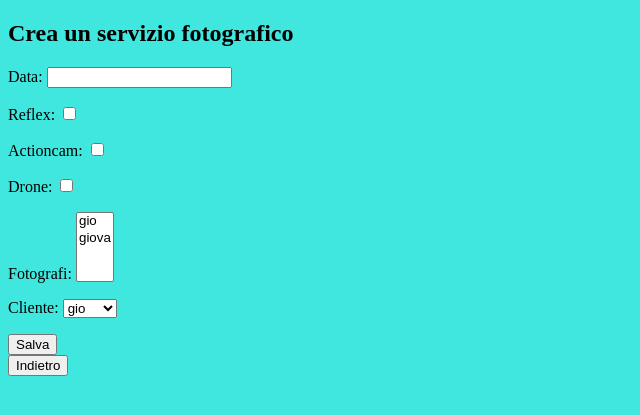
After one commit to GiovanniCocchi/Progetto_esame, a Django app: page /Gestione//Prenotazione/ in a window 1280 px wide. The commit adds this page. Shown: the top 415 px of the page, without its empty margins (0-640 px from the left). Run offline with Django 4.2, Linux system fonts and the light colour scheme; data comes from the database, SQL or seed files in the repository; both versions use the stored data as it was after the commit.

Commit message:
Fino a creazione di un servizio

```diff
--- a/Gestione/models.py
+++ b/Gestione/models.py
@@ -7,8 +7,8 @@ class Servizio(models.Model):
     reflex = models.BooleanField()
     actioncam = models.BooleanField()
     drone = models.BooleanField()
-    #fotografi = models.ForeignKey(User, on_delete=models.CASCADE)
-    #cliente = models.ForeignKey(User, on_delete=models.CASCADE)
+    fotografi = models.ManyToManyField(User, related_name='servizio_fotografi',default='Blyad ')
+    cliente = models.ForeignKey(User, on_delete=models.CASCADE, related_name='servizio_cliente', default='Blyad ')
 
 
     class Meta:
--- a/Gestione/urls.py
+++ b/Gestione/urls.py
@@ -10,4 +10,7 @@ urlpatterns = [
     #path('Download/',Download,name='scarica_immagini'),
     #path('Pagina_utente/', Pagina_utente, name='Pagina_utente'),
     #path('download/<str:file_name>/', download_file, name='download_file'),
+    path('/Prenotazione/', Prenotazione_Servizio.as_view(), name='Prenotazione'),
+    # effettuata una prenotazione, viene redirectato alla home del cliente
+    path('Servizio_prenotato/', ServizioPrenotato, name='ServizioPrenotato')
 ]
--- a/Gestione/views.py
+++ b/Gestione/views.py
@@ -1,3 +1,18 @@
+from django.contrib.auth.models import User
 from django.shortcuts import render
+from django.urls import reverse_lazy
+from django.views.generic import CreateView
+
+from Photoapp.forms import CreaServizio
+
 
 # Create your views here.
+
+
+class Prenotazione_Servizio(CreateView):
+    form_class = CreaServizio
+    template_name ="Crea_servizio.html"
+    success_url = reverse_lazy("ServizioPrenotato")
+
+def ServizioPrenotato(request):
+    return render(request, template_name="Servizio_prenotato.html")
--- a/Photoapp/forms.py
+++ b/Photoapp/forms.py
@@ -1,6 +1,11 @@
 # FILE NEL QUALE METTO LE PAGINE
+from crispy_forms.helper import FormHelper
+from crispy_forms.layout import Submit
 from django.contrib.auth.forms import UserCreationForm
 from django.contrib.auth.models import Group
+from django import forms
+
+from Gestione.models import Servizio
 
 
 class CreaCliente(UserCreationForm):
@@ -9,3 +14,13 @@ class CreaCliente(UserCreationForm):
         g = Group.objects.get(name="cliente")
         g.user_set.add(user)
         return user
+
+class CreaServizio(forms.ModelForm):
+    helper = FormHelper()
+    helper.form_id = "inserisci_servizio"
+    helper.form_method = "POST"
+    helper.add_input(Submit('submit', 'submit'))
+
+    class Meta:
+        model = Servizio
+        fields=['data','reflex', 'actioncam', 'drone', 'fotografi','cliente']
--- a/Photoapp/settings.py
+++ b/Photoapp/settings.py
@@ -132,3 +132,5 @@ DEFAULT_AUTO_FIELD = 'django.db.models.BigAutoField'
 
 CRISPY_ALLOWED_TEMPLATE_PACKS = "bootstrap4"
 CRISPY_TEMPLATE_PACK = "bootstrap4"
+
+LOGIN_REDIRECT_URL = "/Utente_loggato/"
--- a/Photoapp/urls.py
+++ b/Photoapp/urls.py
@@ -25,11 +25,12 @@ urlpatterns = [
     re_path(r"^$|^/$|home/$", page_with_static, name='Home'),
     path("login/", auth_views.LoginView.as_view(), name="login"),
     #path("logout/", auth_views.LogoutView.as_view(), name="logout"),
-
+    path("Utente_loggato/", Utenteloggato ,name="Loggato"),
     path('Registrazione_Cliente/pagina-di-conferma.html', Conferma_caricamento_cliente ,name='Conferma_caricamento_cliente'),
     path('Registrazione_Cliente/', CreaUtente.as_view(), name='Crea_cliente'),
     #path('login/', login_view, name='login'),
-    #path('Gestione/', include("Gestione.urls"))
+    path('Gestione/', include("Gestione.urls")),
     path('Calendario/', Calendario_page.as_view(), name="Calendario"),
+
 ]
 crea_gruppi()
--- a/Photoapp/views.py
+++ b/Photoapp/views.py
@@ -112,3 +112,6 @@ class CreaUtente(CreateView):
 
 def Conferma_caricamento_cliente(request):
     return render(request, template_name="pagina-di-conferma.html")
+
+def Utenteloggato(request):
+    return render(request, template_name="Utente_loggato.html")
--- a/templates/Calendario.html
+++ b/templates/Calendario.html
@@ -137,6 +137,7 @@ nextMonthLink.addEventListener("click", function (e) {
   history.replaceState({}, '', queryParams);
 });
   </script>
+<a href="{% url 'Loggato' %}"><button>Indietro</button></a>
 </body>
 
 {% endblock %}
--- /dev/null
+++ b/templates/Crea_servizio.html
@@ -0,0 +1,25 @@
+{% extends "base.html" %}
+{% block title %} Crea servizio {% endblock %}
+{% block content %}
+
+<head>
+    <meta charset="UTF-8">
+    <meta http-equiv="X-UA-Compatible" content="IE=edge">
+    <meta name="viewport" content="width=device-width, initial-scale=1.0">
+    <title>Crea servizio</title>
+</head>
+
+
+<body>
+    <h2>Crea un servizio fotografico</h2>
+     <form method="POST" class="post-form">{% csrf_token %}
+         {{ form.as_p }}
+         <button type="submit" class="save btn btn-default">Salva</button>
+
+     </form>
+    <a href="{% url 'Loggato' %}"><button>Indietro</button></a>
+
+</body>
+
+
+{% endblock %}
```
Also changed, not shown: Photoapp/initcmd.py (+3 -4 lines), templates/Servizio_prenotato.html (added, +23 -0 lines), templates/Utente_loggato.html (added, +32 -0 lines), Gestione/migrations/0001_initial.py, db.sqlite3.
